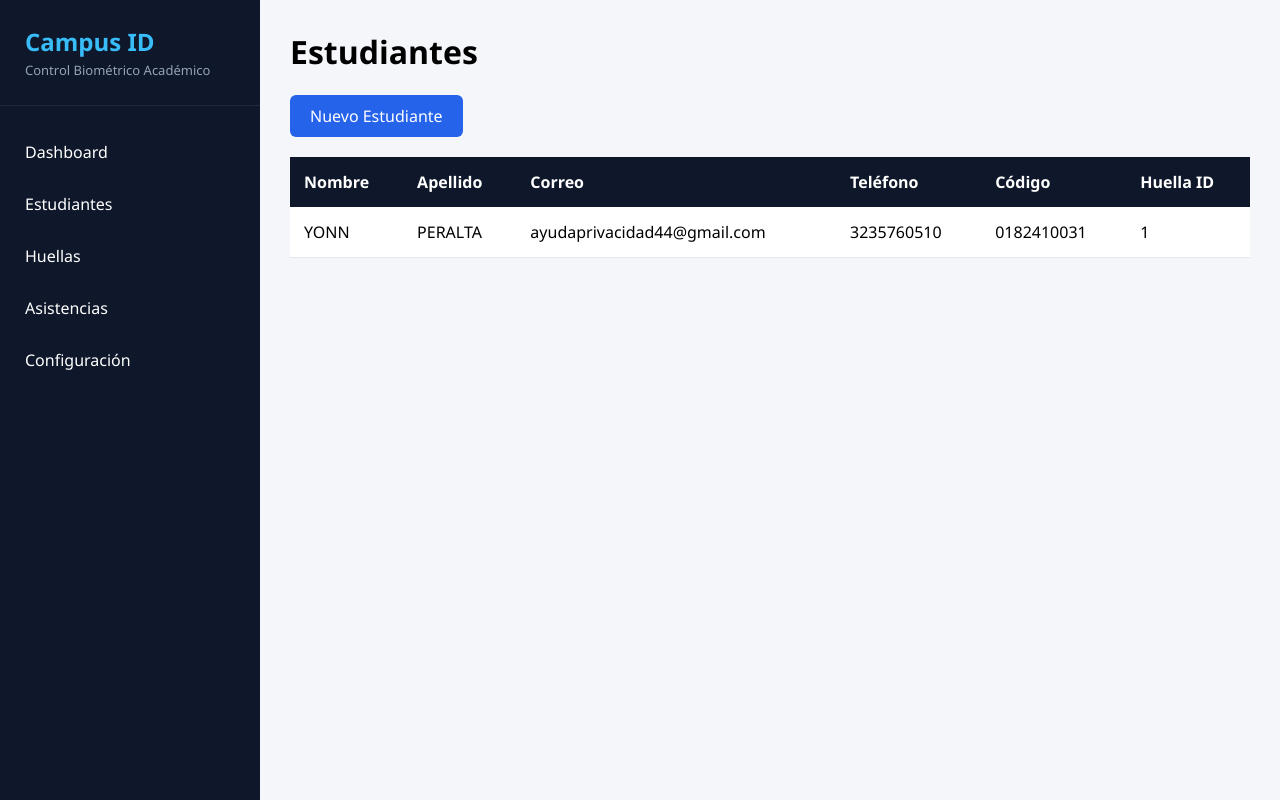
After one commit to yonnbarlizaperalta-wq/ARQUITECTURA, a Django app: page /estudiantes/ in a window 1280 px wide. The commit adds this page. Run offline with Django 5.2, Linux system fonts and the light colour scheme; data comes from the database, SQL or seed files in the repository; both versions use the stored data as it was after the commit.

Commit message:
segundo commit

```diff
--- a/core/static/core/css/style.css
+++ b/core/static/core/css/style.css
@@ -0,0 +1,118 @@
+*{
+    margin:0;
+    padding:0;
+    box-sizing:border-box;
+    font-family:Segoe UI, sans-serif;
+}
+
+body{
+    display:flex;
+    background:#f4f6f9;
+}
+
+/* SIDEBAR */
+
+.sidebar{
+    width:260px;
+    height:100vh;
+    background:#0f172a;
+    color:white;
+    position:fixed;
+    left:0;
+    top:0;
+}
+
+.logo{
+    padding:25px;
+    border-bottom:1px solid #1e293b;
+}
+
+.logo h2{
+    color:#38bdf8;
+}
+
+.logo span{
+    font-size:13px;
+    color:#94a3b8;
+}
+
+.menu{
+    margin-top:20px;
+}
+
+.menu a{
+    display:block;
+    color:white;
+    text-decoration:none;
+    padding:15px 25px;
+    transition:.3s;
+}
+
+.menu a:hover{
+    background:#1e293b;
+}
+
+.contenido{
+    margin-left:260px;
+    width:100%;
+    padding:30px;
+}
+
+/* TARJETAS */
+
+.cards{
+    display:grid;
+    grid-template-columns:repeat(auto-fit,minmax(220px,1fr));
+    gap:20px;
+}
+
+.card{
+    background:white;
+    padding:25px;
+    border-radius:12px;
+    box-shadow:0 2px 10px rgba(0,0,0,.08);
+}
+
+.card h3{
+    color:#64748b;
+}
+
+.card p{
+    font-size:28px;
+    font-weight:bold;
+    margin-top:10px;
+}
+
+/* TABLAS */
+
+table{
+    width:100%;
+    background:white;
+    border-collapse:collapse;
+}
+
+th{
+    background:#0f172a;
+    color:white;
+    text-align:left;
+    padding:14px;
+}
+
+td{
+    padding:14px;
+    border-bottom:1px solid #e2e8f0;
+}
+
+tr:hover{
+    background:#f8fafc;
+}
+
+.btn{
+    display:inline-block;
+    margin-bottom:20px;
+    padding:10px 20px;
+    text-decoration:none;
+    color:white;
+    background:#2563eb;
+    border-radius:6px;
+}
--- a/core/templates/core/base.html
+++ b/core/templates/core/base.html
@@ -0,0 +1,61 @@
+{% load static %}
+
+<!DOCTYPE html>
+<html lang="es">
+<head>
+
+    <meta charset="UTF-8">
+    <meta name="viewport" content="width=device-width, initial-scale=1.0">
+
+    <title>{% block titulo %}Campus ID{% endblock %}</title>
+
+    <link rel="stylesheet" href="{% static 'core/css/style.css' %}">
+
+</head>
+<body>
+
+    <aside class="sidebar">
+
+        <div class="logo">
+
+            <h2>Campus ID</h2>
+
+            <span>
+                Control Biométrico Académico
+            </span>
+
+        </div>
+
+        <nav class="menu">
+
+            <a href="/">Dashboard</a>
+
+            <a href="/estudiantes/">
+                Estudiantes
+            </a>
+
+            <a href="#">
+                Huellas
+            </a>
+
+            <a href="#">
+                Asistencias
+            </a>
+
+            <a href="#">
+                Configuración
+            </a>
+
+        </nav>
+
+    </aside>
+
+    <main class="contenido">
+
+        {% block contenido %}
+        {% endblock %}
+
+    </main>
+
+</body>
+</html>
--- /dev/null
+++ b/core/templates/core/estudiantes.html
@@ -0,0 +1,59 @@
+{% extends 'core/base.html' %}
+
+{% block titulo %}
+Estudiantes - Campus ID
+{% endblock %}
+
+{% block contenido %}
+
+<h1>Estudiantes</h1>
+
+<br>
+
+<a href="/admin/core/estudiante/add/" class="btn">
+    Nuevo Estudiante
+</a>
+
+<table>
+
+    <thead>
+        <tr>
+            <th>Nombre</th>
+            <th>Apellido</th>
+            <th>Correo</th>
+            <th>Teléfono</th>
+            <th>Código</th>
+            <th>Huella ID</th>
+        </tr>
+    </thead>
+
+    <tbody>
+
+        {% for estudiante in estudiantes %}
+
+        <tr>
+
+            <td>{{ estudiante.nombre }}</td>
+            <td>{{ estudiante.apellido }}</td>
+            <td>{{ estudiante.correo }}</td>
+            <td>{{ estudiante.telefono }}</td>
+            <td>{{ estudiante.codigo_estudiantil }}</td>
+            <td>{{ estudiante.huella_id }}</td>
+
+        </tr>
+
+        {% empty %}
+
+        <tr>
+            <td colspan="6">
+                No hay estudiantes registrados.
+            </td>
+        </tr>
+
+        {% endfor %}
+
+    </tbody>
+
+</table>
+
+{% endblock %}
--- a/core/urls.py
+++ b/core/urls.py
@@ -3,4 +3,10 @@ from . import views
 
 urlpatterns = [
     path('', views.dashboard, name='dashboard'),
+
+    path(
+        'estudiantes/',
+        views.estudiantes,
+        name='estudiantes'
+    ),
 ]
--- a/core/views.py
+++ b/core/views.py
@@ -27,3 +27,15 @@ def dashboard(request):
         'core/dashboard.html',
         contexto
     )
+
+def estudiantes(request):
+
+    estudiantes = Estudiante.objects.all().order_by('nombre')
+
+    return render(
+        request,
+        'core/estudiantes.html',
+        {
+            'estudiantes': estudiantes
+        }
+    )
```
Also changed, not shown: core/templates/core/dashboard.html (+10 -155 lines), db.sqlite3.
